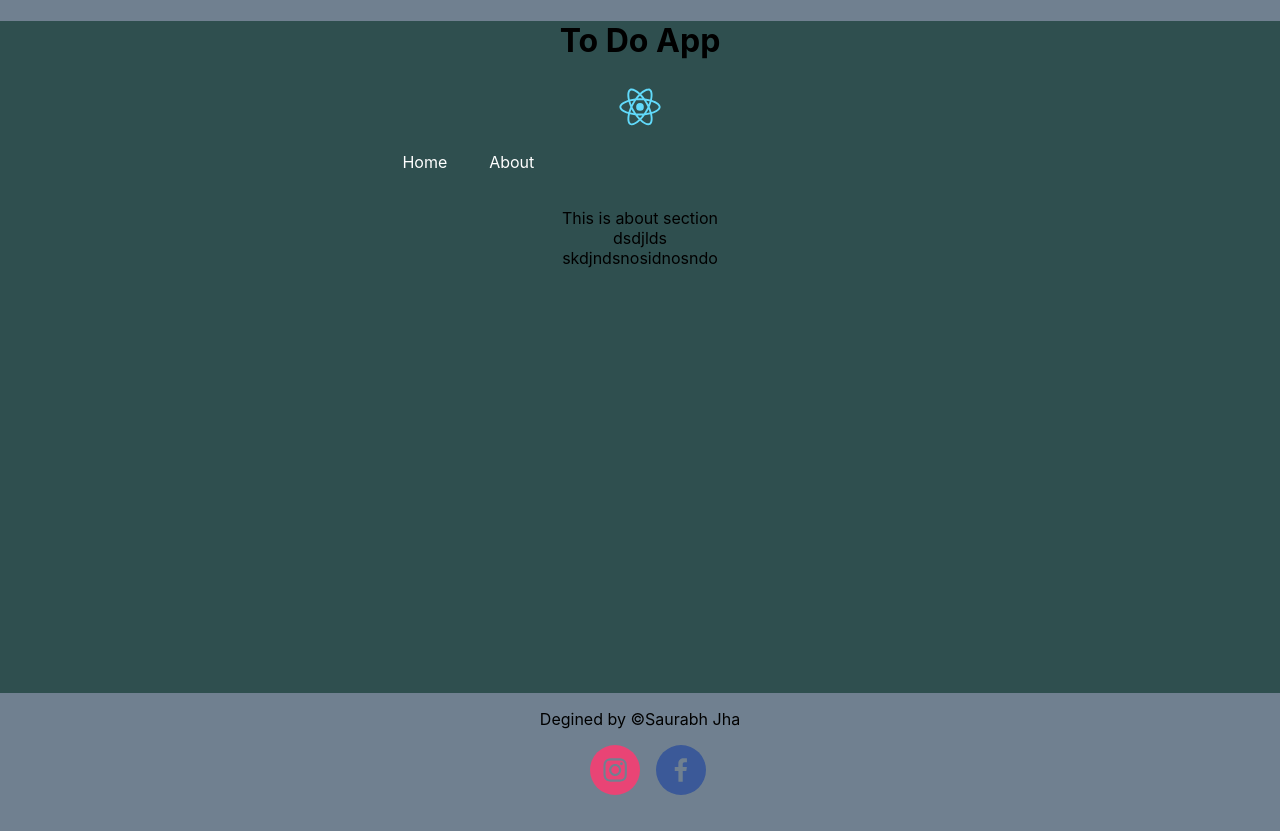
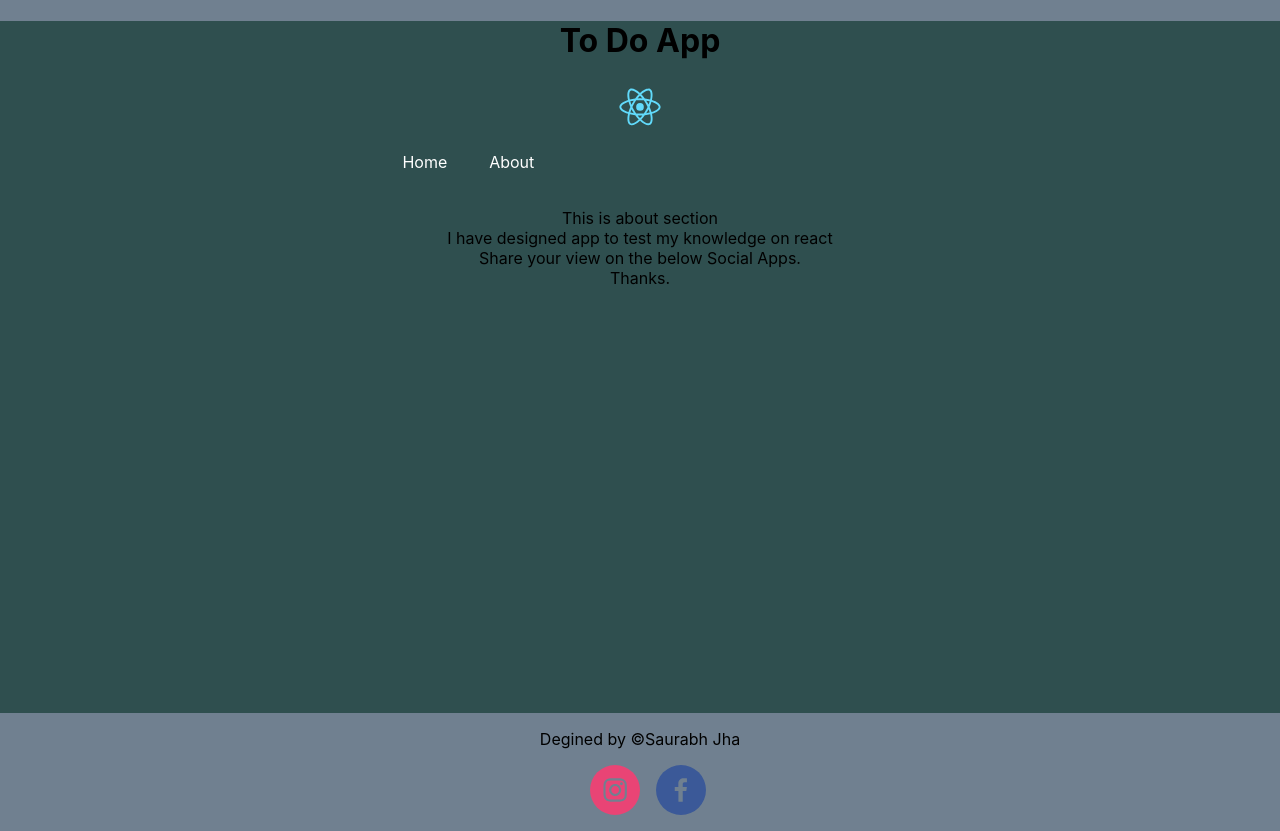
Before and after one commit to saurabhjh/TODOAppTest, a React (Create React App) app: page /about in a window 1280 px wide. Built offline with nearby package versions, Linux system fonts and the light colour scheme.

Commit message:
second commit

```diff
--- a/src/About.js
+++ b/src/About.js
@@ -2,7 +2,11 @@
 import "./About.css"
 export const About = () => {
     return (
-        <div className="about-design" >This is about section
-            <br />dsdjlds<br />skdjndsnosidnosndo<br /></div>
+        <div className="about-design" >
+            This is about section <br/>
+            I have designed app to test my knowledge on react<br/>
+            Share your view on the below Social Apps.
+            <br/>Thanks.
+        </div>
     )
 }
```
